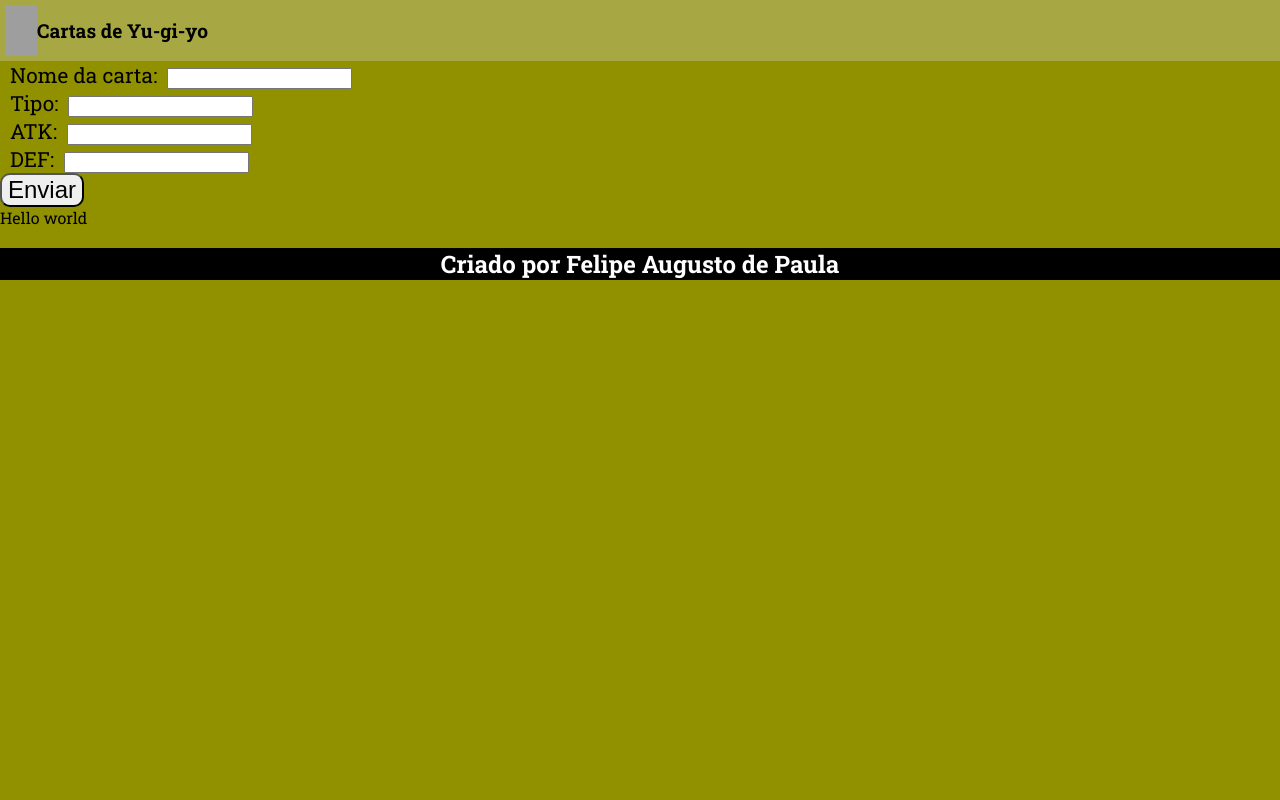
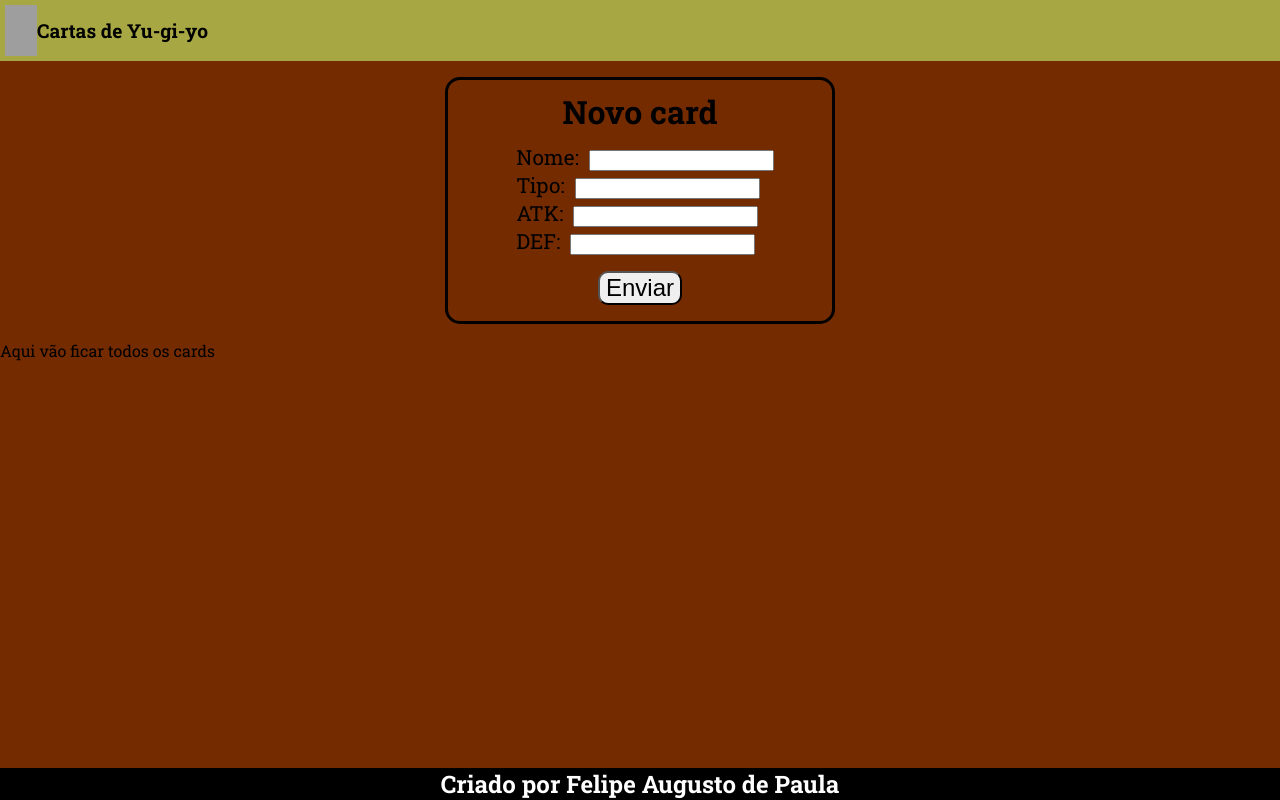
Before and after one commit to FelipeKulote/Projeto_react, a React (Vite) app in the folder cards_react/: page / in a window 1280 px wide. Built offline with nearby package versions, Linux system fonts and the light colour scheme; grey boxes are pictures that could not be loaded; a web font is replaced by a local one.

Commit message:
feat: mudanças nos componentes

```diff
--- a/cards_react/src/components/card/card.css
+++ /dev/null
@@ -1,9 +0,0 @@
-span {
-    padding: 10px;
-    font-size: 1.3rem;
-}
-
-.submit_btn {
-    border-radius: 10px;
-    font-size: 1.5rem;
-}
--- a/cards_react/src/components/card/card.jsx
+++ b/cards_react/src/components/card/card.jsx
@@ -1,69 +1,21 @@
-import { useState } from "react";
 import "./card.css";
 
-export function Form() {
-  const [newCard, setNewCard] = useState();
-
-  function handleSubmit(e) {
-    e.preventDefault();
-    const card = {
-      name: e.target.name.value,
-      type: e.target.type.value,
-      atk: e.target.atk.value,
-      def: e.target.def.value,
-    };
-
-    console.log(card);
-    console.log(newCard);
-  }
-
-  return (
-    <section className="form">
-      <form onSubmit={handleSubmit} className="form-input">
-        <div>
-          <span>Nome da carta:</span>
-          <input
-            type="text"
-            name="name"
-            onChange={(e) => {
-              setNewCard({ ...newCard, name: e.target.value});
-            }}
-          />
+export function Card ({ name, atk, def, type }){
+    return (
+        <div className="listaCards">
+            <h2>{name}</h2>
+            <section className="cardInfos">
+                <span className="desc-infos">Tipo:</span>
+                <h3>{type}</h3>
+            </section>
+            <section className="cardInfos">
+                <span className="desc-infos">ATK:</span>
+                <h3>{atk}</h3>
+            </section>
+            <section className="cardInfos">
+                <span className="desc-infos">DEF:</span>
+                <h3>{def}</h3>
+            </section>
         </div>
-        <div>
-          <span>Tipo:</span>
-          <input
-            type="text"
-            name="type"
-            onChange={(e) => {
-              setNewCard({ ...newCard, type: e.target.value});
-            }}
-          />
-        </div>
-        <div>
-          <span>ATK:</span>
-          <input
-            type="number"
-            name="atk"
-            onChange={(e) => {
-              setNewCard({ ...newCard, atk: e.target.value });
-            }}
-          />
-        </div>
-        <div>
-          <span>DEF:</span>
-          <input
-            type="text"
-            name="def"
-            onChange={(e) => {
-              setNewCard({ ...newCard, def: e.target.value});
-            }}
-          />
-        </div>
-        <button type="submit" className="submit_btn">
-          Enviar
-        </button>
-      </form>
-    </section>
-  );
+    )
 }
--- a/cards_react/src/components/footer/footer.css
+++ b/cards_react/src/components/footer/footer.css
@@ -1,6 +1,9 @@
 h2{
     background-color: black;
     color: white;
+    position: absolute;
     text-align: center;
     width: 100%;
+    bottom: 0;
+    margin: 0;
 }
--- /dev/null
+++ b/cards_react/src/components/form/form.css
@@ -0,0 +1,28 @@
+.form {
+    display: flex;
+    justify-content: center;
+    margin: 1rem auto;
+    border: solid;
+    border-radius: 15px;
+    width: 30vw;
+}
+
+.titulo-form {
+    padding: 10px;
+    font-size: 2rem;
+    font-weight: 600;
+    text-align: center;
+}
+
+span {
+    padding: 10px;
+    font-size: 1.3rem;
+}
+
+.submit_btn {
+    display: flex;
+    margin: 1rem auto;
+    border-radius: 10px;
+    font-size: 1.5rem;
+    justify-content: center;
+}
--- /dev/null
+++ b/cards_react/src/components/form/form.jsx
@@ -0,0 +1,83 @@
+import { useState } from "react";
+// import { Card } from "../card/card";
+// import { api } from "../../utils/api/api"
+import "./form.css";
+
+export function Form() {
+  const [newCard, setNewCard] = useState();
+
+  function handleSubmit(e) {
+    e.preventDefault();
+    // const card = {
+    //   name: e.target.name.value,
+    //   type: e.target.type.value,
+    //   atk: e.target.atk.value,
+    //   def: e.target.def.value,
+    // };
+
+    // api.createanime(newCard);
+  }
+  console.log(newCard);
+  return (
+    <section className="form">
+      <form onSubmit={handleSubmit} className="form-input">
+        <div className="titulo-form">Novo card</div>
+        <div>
+          <span>Nome:</span>
+          <input
+            type="text"
+            name="name"
+            onChange={(e) => {
+              setNewCard({ ...newCard, name: e.target.value });
+            }}
+          />
+        </div>
+        <div>
+          <span>Tipo:</span>
+          <input
+            type="text"
+            name="type"
+            onChange={(e) => {
+              setNewCard({ ...newCard, type: e.target.value });
+            }}
+          />
+        </div>
+        <div>
+          <span>ATK:</span>
+          <input
+            type="number"
+            name="atk"
+            onChange={(e) => {
+              setNewCard({ ...newCard, atk: e.target.value });
+            }}
+          />
+        </div>
+        <div>
+          <span>DEF:</span>
+          <input
+            type="number"
+            name="def"
+            onChange={(e) => {
+              setNewCard({ ...newCard, def: e.target.value });
+            }}
+          />
+        </div>
+        <button type="submit" className="submit_btn">
+          Enviar
+        </button>
+      </form>
+      <div className="cardList">
+            {/* { cardList.map((item, index) => {
+              return (
+                <Card
+                name= { item.name }
+                type= { item.type }
+                atk= { item.atk }
+                def= { item.def } />
+              )
+            }) } */}
+
+      </div>
+    </section>
+  );
+}
--- a/cards_react/src/main.css
+++ b/cards_react/src/main.css
@@ -5,6 +5,8 @@ html {
   margin: 0;
   padding: 0;
   width: 100%;
+  min-height: 100%;
   font-family: Roboto Slab, Arial, Helvetica, sans-serif;
-  background-color: rgb(145, 145, 0);
+  background-color: rgb(117, 43, 0);
+  box-sizing: border-box;
 }
--- a/cards_react/src/main.jsx
+++ b/cards_react/src/main.jsx
@@ -1,6 +1,6 @@
 import React from "react";
 import ReactDOM from "react-dom/client";
-import { Form } from "./components/card/card"
+import { Form } from "./components/form/form"
 import { Home } from "./pages/home";
 import { Header } from "./components/header/header";
 import { Footer } from "./components/footer/footer";
--- a/cards_react/src/pages/home.jsx
+++ b/cards_react/src/pages/home.jsx
@@ -1,3 +1,5 @@
 export function Home() {
-    return <div>Hello world</div>
+    return <div>Aqui vão ficar todos os cards
+
+    </div>
 }
```
